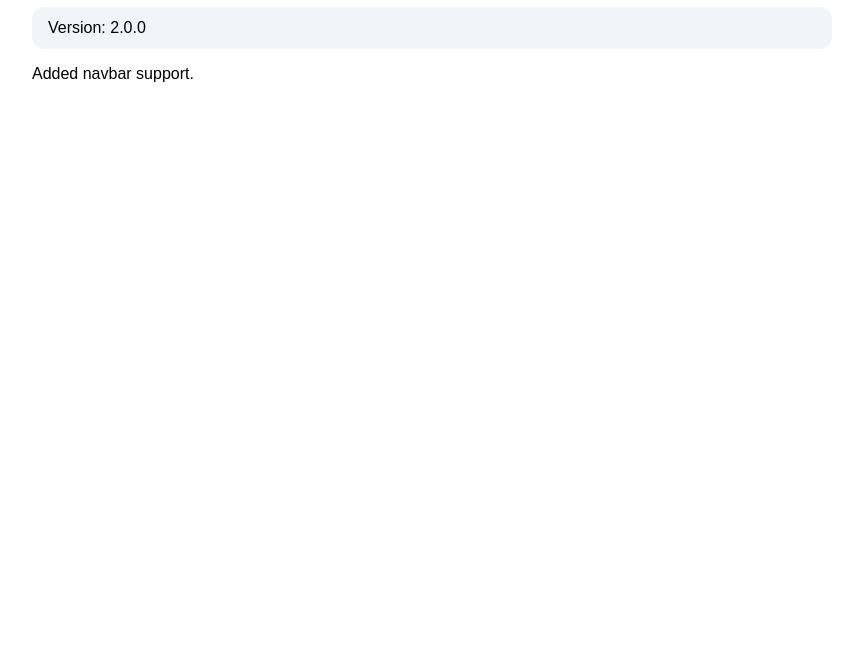
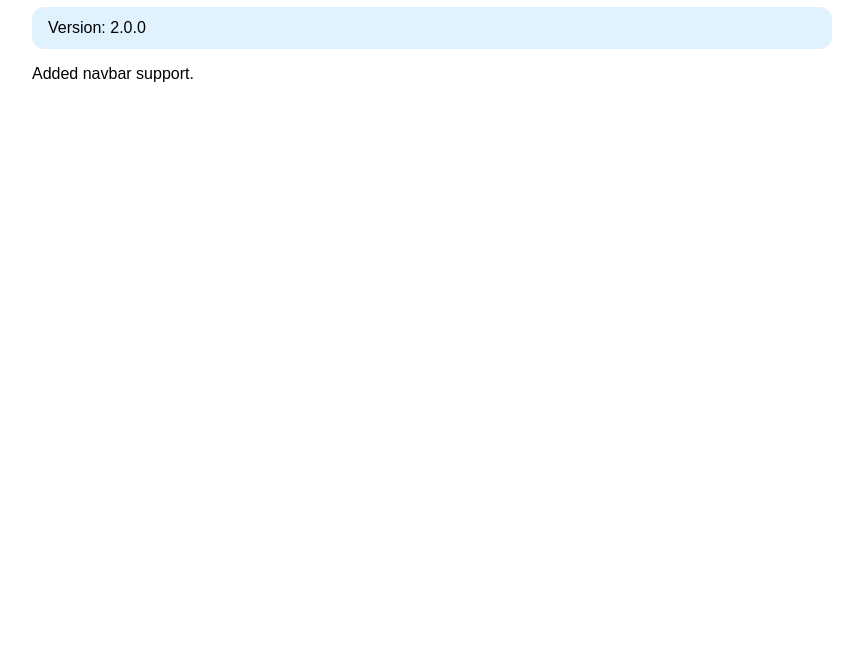
Before and after one commit to nic-afterdark/nevtan-test-app, a plain HTML site: page index.html in a window 1280 px wide. Shown: the part 133-800 px from the top of the page, without its empty margins (208-1071 px from the left). Drawn offline with Linux system fonts and the light colour scheme.

Commit message:
style: change version box background to light blue

```diff
--- a/index.html
+++ b/index.html
@@ -6,7 +6,7 @@
   <style>
     body { font-family: sans-serif; max-width: 800px; margin: 40px auto; padding: 20px; }
     h1 { color: #7c3aed; }
-    .version { background: #f1f5f9; border-radius: 12px; padding: 12px 16px; margin-top: 16px; font-mono: true; }
+    .version { background: #e0f2fe; border-radius: 12px; padding: 12px 16px; margin-top: 16px; font-mono: true; }
   </style>
 </head>
 <body>
```
